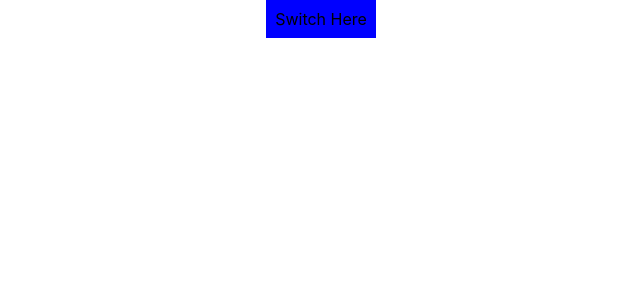
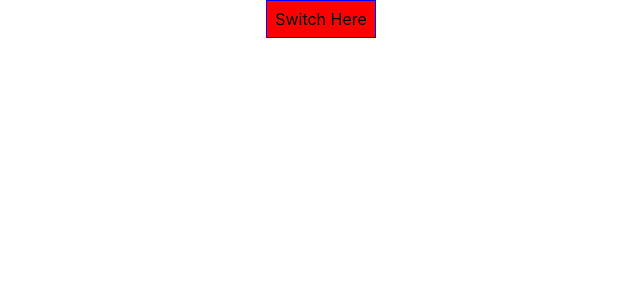
Before and after one commit to uzairqq/React-Js, a React (Create React App) app: page / in a window 1280 px wide. Shown: the top 300 px of the page, without its empty margins (319-959 px from the left). Built offline with nearby package versions, Linux system fonts and the light colour scheme.

Commit message:
Setting the stlyes- means setting the style property dynamically

```diff
--- a/src/App.js
+++ b/src/App.js
@@ -13,6 +13,7 @@ class App extends Component {
   };
 
   changeValuesMethod = (event) => {
+
     this.setState({
       users: [
         { name: "uzairs", age: 222, hobbies: "Crickets" },
@@ -35,7 +36,7 @@ class App extends Component {
   }
   render() {
     const buttonStyle = {
-      backgroundColor: 'blue',
+      backgroundColor: 'red',
       font: 'inherit',
       border: '1px solid blue',
       padding: '8px'
@@ -53,9 +54,11 @@ class App extends Component {
               key={pers.id}
             />
           })
+
           }
         </div>
       );
+      buttonStyle.backgroundColor = 'blue';
     }
 
     return (
```
